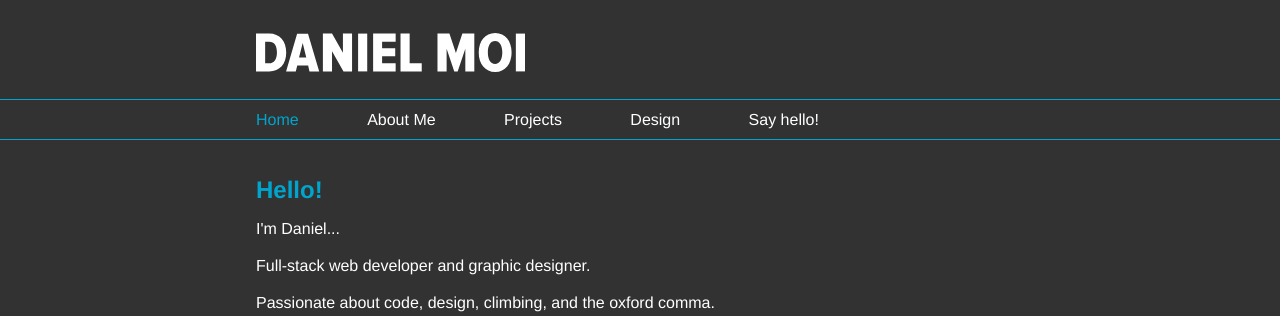
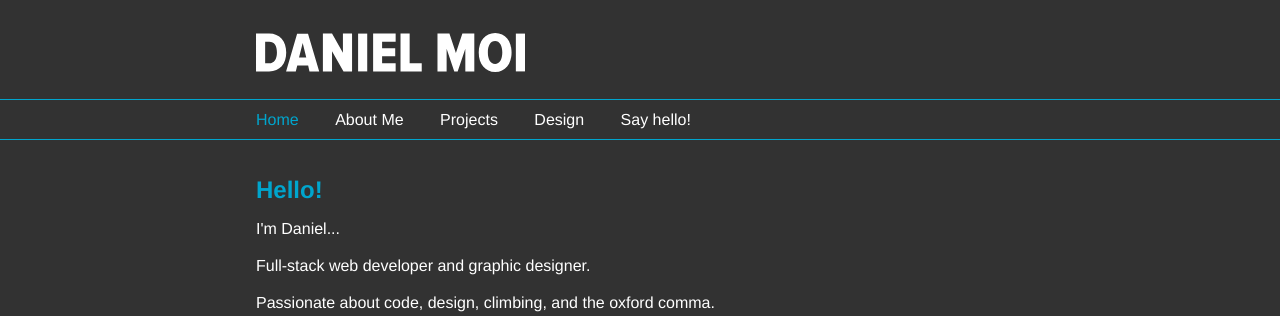
Before and after one commit to danielmoi/portfolio, a PHP site: page / in a window 1280 px wide. Shown: the top 316 px of the page. Run offline with PHP 8.4, Linux system fonts and the light colour scheme.

Commit message:
Tidy code for nav

```diff
--- a/css/style.css
+++ b/css/style.css
@@ -209,20 +209,15 @@ input[type=submit] {
       border-top: none;
       border-bottom: 1px solid #00a5cd; } }
 
-.nav__list {
+.nav__list li {
+  display: block;
   line-height: 40px; }
+  @media screen and (min-width: 800px) {
+    .nav__list li {
+      display: inline; } }
 
 .nav__active {
   color: #00a5cd; }
-
-.nav__list-item a {
-  display: block;
-  padding: 1em 0;
-  font-size: 1em; }
-  @media screen and (min-width: 800px) {
-    .nav__list-item a {
-      display: inline;
-      padding: 0 2em 0 0; } }
 
 .nav__list-item {
   display: block;
--- a/index.html
+++ b/index.html
@@ -51,24 +51,24 @@
   <nav class="nav">
     <div class="container">
       <ul class="nav__list">
-        <li class="nav__list-item nav__active">
-          <a data-section="home" href="#">Home</a>
+        <li>
+          <a class="nav__list-item nav__active" data-section="home" href="#">Home</a>
         </li>
 
-        <li class="nav__list-item">
-          <a data-section="about" href="#about">About Me</a>
+        <li>
+          <a class="nav__list-item" data-section="about" href="#about">About Me</a>
         </li>
 
-        <li class="nav__list-item">
-          <a data-section="projects" href="#projects">Projects</a>
+        <li>
+          <a class="nav__list-item" data-section="projects" href="#projects">Projects</a>
         </li>
 
-        <li class="nav__list-item">
-          <a data-section="design" href="#design">Design</a>
+        <li>
+          <a class="nav__list-item" data-section="design" href="#design">Design</a>
         </li>
 
-        <li class="nav__list-item">
-          <a data-section="contact" href="#contact">Say hello!</a>
+        <li>
+          <a class="nav__list-item" data-section="contact" href="#contact">Say hello!</a>
         </li>
 
       </ul>
--- a/js/main.js
+++ b/js/main.js
@@ -3,37 +3,22 @@
 // NAV BAR
 
 // Nav Event Handlers
-$('.nav__list-item').on('mouseup touchend', function(e) {
-  console.log('nav__list-item clicked' );
+$('.nav__list-item').on('vclick', function(e) {
   $('.nav__list-item').removeClass('nav__active');
   $(this).addClass('nav__active');
-
-  // location.href=$(this).children().attr('href');
-  // e.stopPropagation();
-  // return true;
 });
 
-$('a').on('click', function(e) {
-  console.log('a clicked');
-  // e.stopImmediatePropagation();
-  console.log('a clicked line 2');
+$('.nav__list-item').on('click', function(e) {
   if ($('.nav__list-item').css('display') === 'block') {
     $('.nav').hide();
-    return true;
   }
 });
 
 $('.nav__toggle').on('vclick', function(e) {
   $('.nav').toggle();
-  console.log('nav toggle clicked');
 });
 
 
-// $('a[data-section]').on('vclick', function(e) {
-//   e.stopPropagation();
-//   console.log('a clicked');
-//   $('.nav').hide();
-// });
 ////////////////////////////////////////////////////////////////////////////
 
 // HOME
--- a/sass/_header.scss
+++ b/sass/_header.scss
@@ -59,21 +59,17 @@
     border-bottom: 1px solid $primary;
   }
 }
-.nav__list {
+.nav__list li {
+  display: block;
   line-height: 40px;
+  @media screen and (min-width: $breakpoint) {
+    display: inline;
+  }
 }
 .nav__active {
   color: $primary;
 }
-.nav__list-item a {
-  display: block;
-  padding: 1em 0;
-  font-size: 1em;
-  @media screen and (min-width: $breakpoint) {
-    display: inline;
-    padding: 0 2em 0 0;
-  }
-}
+
 .nav__list-item {
   display: block;
   padding: 1em 0;
```
